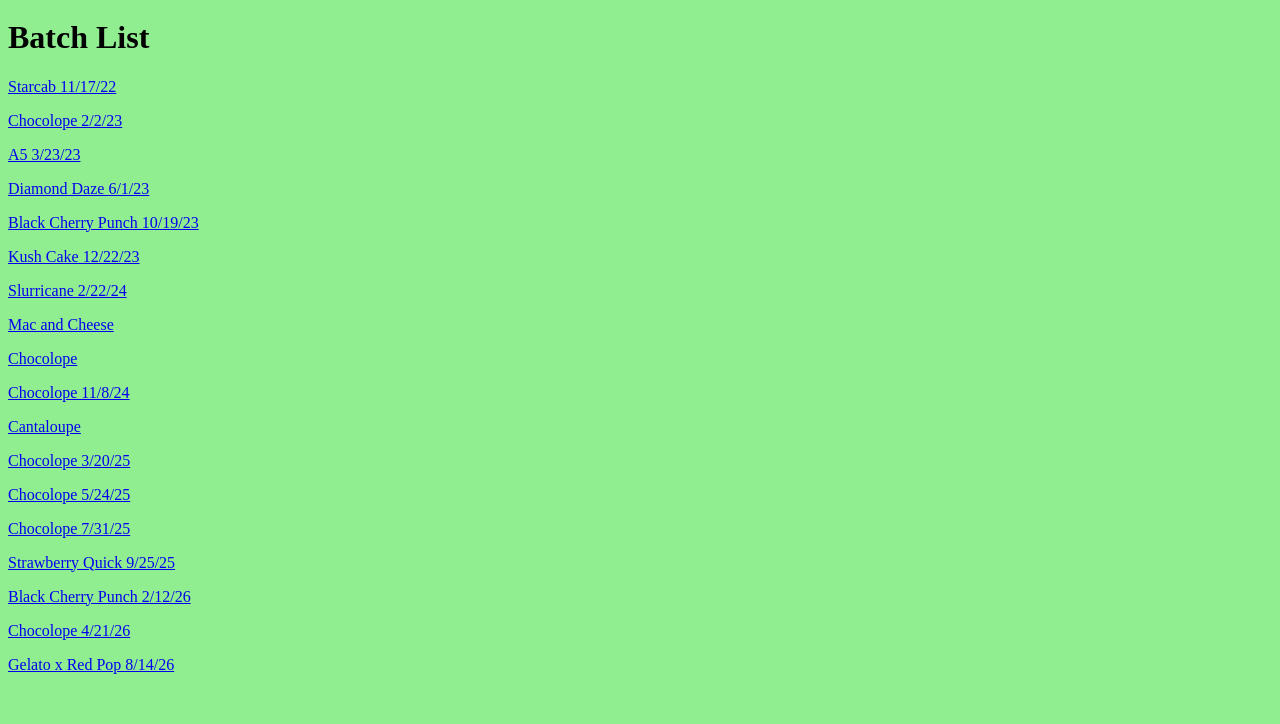
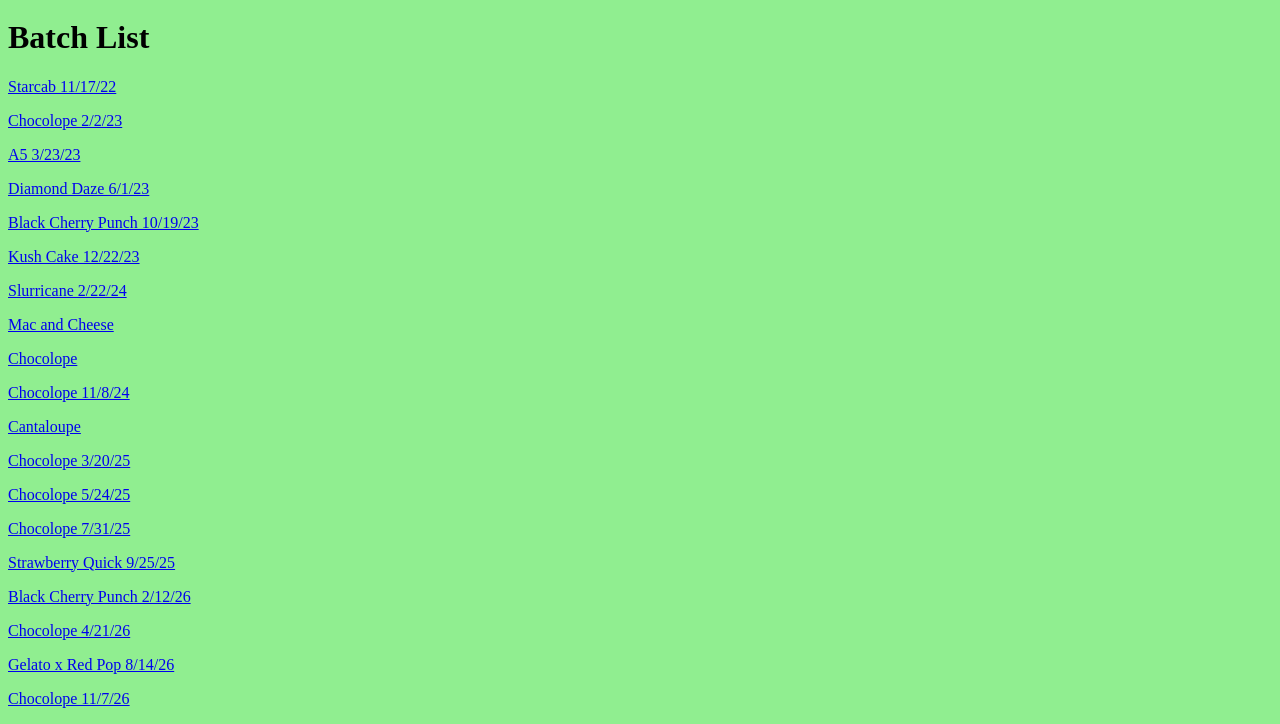
Before and after one commit to SillySage6/Zaza, a plain HTML site: page index.html in a window 1280 px wide. Shown: the part 735-1459 px from the top of the page. Before the commit the page ends 1425 px from the top, so only its background shows below. Drawn offline with Linux system fonts and the light colour scheme.

Commit message:
Update index.html

```diff
--- a/index.html
+++ b/index.html
@@ -34,6 +34,7 @@
         <p><a href="blackcherry2.html">Black Cherry Punch 2/12/26</a></p>
         <p><a href="choc7.html">Chocolope 4/21/26</a></p>
         <p><a href="redpop.html">Gelato x Red Pop 8/14/26</a></p>
+        <p><a href="chocolope7.html">Chocolope 11/7/26 </a></p>
 
 
 
```
